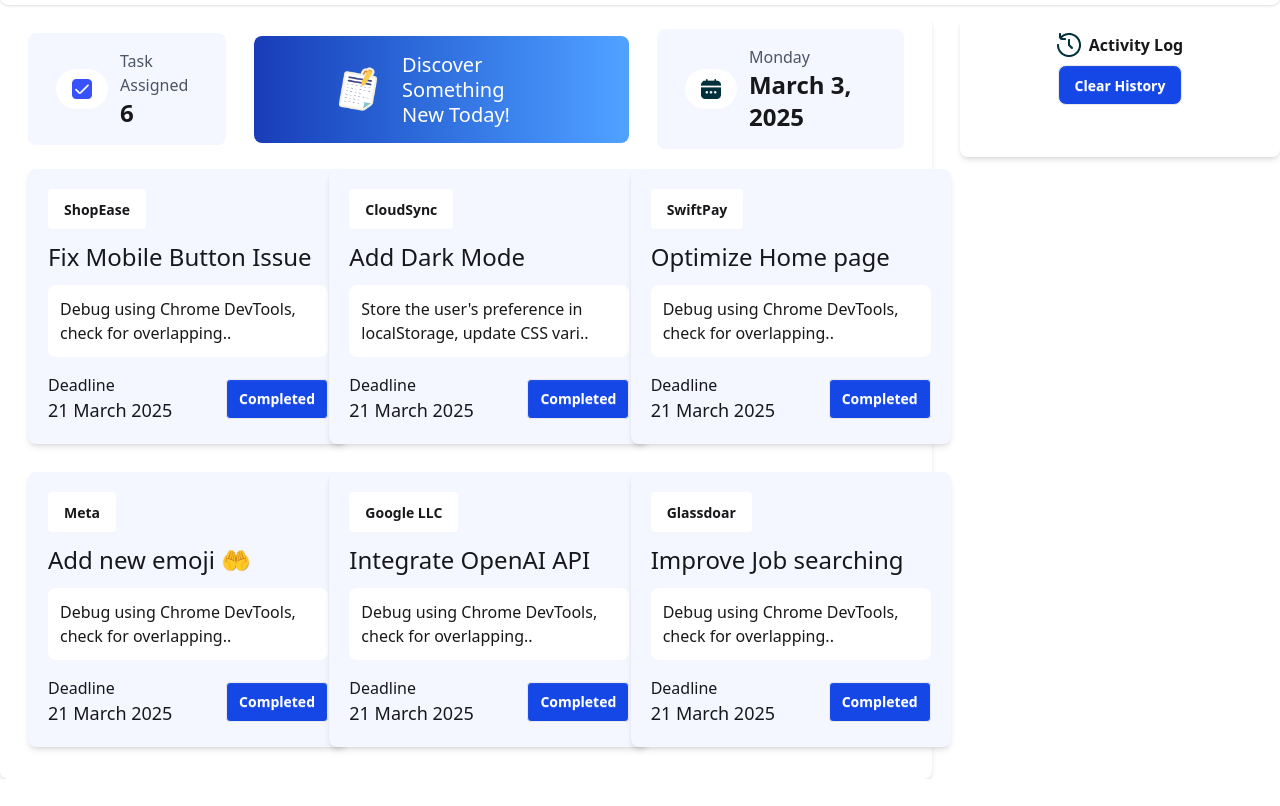
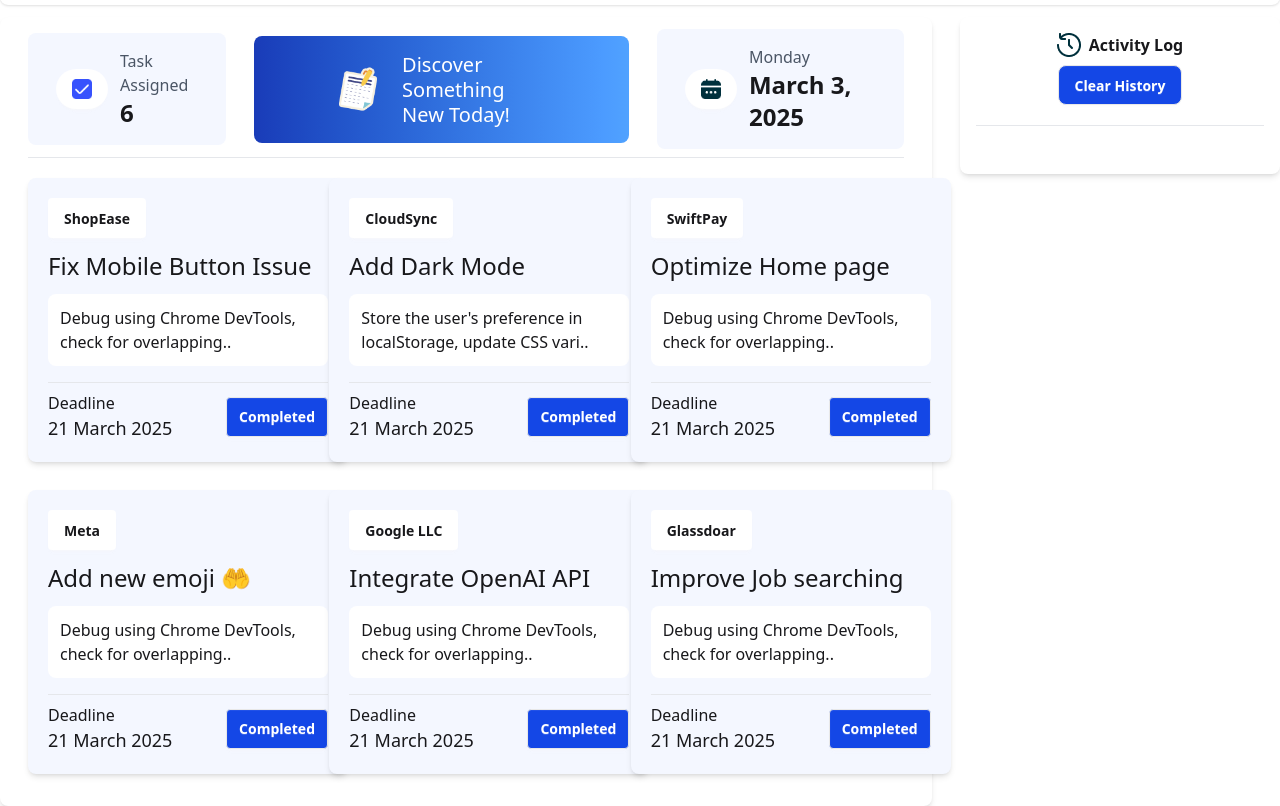
Before and after one commit to isratilma64/b-11-assignment-05, a plain HTML site: page index.html in a window 1280 px wide. Shown: the part 83-889 px from the top of the page. Before the commit the page ends 862 px from the top, so only its background shows below. Drawn offline with nearby package versions, Linux system fonts and the light colour scheme.

Commit message:
addfinal touch

```diff
--- a/index.html
+++ b/index.html
@@ -36,6 +36,7 @@
     </nav>
    </header>
   <!-- banner -->
+
    <section class="max-w-[1400px] mx-auto mt-3">
     <div class="flex justify-between items-stretch gap-7 w-full">
         <!-- Left Section -->
@@ -71,13 +72,16 @@
                     </div>
                 </div>
             </div>
+            <hr class="my-2 text-gray-200">
 
             <div class="grid grid-cols-3 my-5 gap-7">
                 <div class="bg-[#F4F7FF] shadow-md rounded-lg p-5 w-[320px] task-card">
                     <button class="btn bg-white border-none">ShopEase</button>
                     <h1 id="card-title" class="my-3 font-medium text-2xl">Fix Mobile Button Issue</h1>
                     <p class="overflow-hidden text-ellipsis mb-4 p-3 bg-white rounded-lg">Debug using Chrome DevTools, check for overlapping..</p>
+                    <hr class="my-2 text-gray-200">
                     <div class="flex justify-between items-center">
+
                         <div>
                             <p>Deadline</p>
                             <h3 class="font-medium text-[18px]">21 March 2025</h3>
@@ -89,6 +93,7 @@
                     <button class="btn bg-white border-none">CloudSync</button>
                     <h1 id="card-title" class="my-3 font-medium text-2xl">Add Dark Mode </h1>
                     <p class="overflow-hidden text-ellipsis mb-4 p-3 bg-white rounded-lg">Store the user's preference in localStorage, update CSS vari..</p>
+                    <hr class="my-2 text-gray-200">
                     <div class="flex justify-between items-center">
                         <div class="">
 
@@ -103,6 +108,7 @@
                     <button class="btn bg-white border-none">SwiftPay</button>
                     <h1 id="card-title" class="my-3 font-medium text-2xl">Optimize  Home page  </h1>
                     <p class="overflow-hidden text-ellipsis mb-4 p-3 bg-white rounded-lg">Debug using Chrome DevTools, check for overlapping..</p>
+                    <hr class="my-2 text-gray-200">
                     <div class="flex justify-between items-center">
                         <div class="">
 
@@ -117,6 +123,7 @@
                     <button class="btn bg-white border-none">Meta</button>
                     <h1 id="card-title" class="my-3 font-medium text-2xl">Add new emoji 🤲</h1>
                     <p class="overflow-hidden text-ellipsis mb-4 p-3 bg-white rounded-lg">Debug using Chrome DevTools, check for overlapping..</p>
+                    <hr class="my-2 text-gray-200">
                     <div class="flex justify-between items-center">
                         <div class="">
 
@@ -131,6 +138,7 @@
                     <button class="btn bg-white border-none">Google LLC</button>
                     <h1 id="card-title" class="my-3 font-medium text-2xl">Integrate OpenAI API </h1>
                     <p class="overflow-hidden text-ellipsis mb-4 p-3 bg-white rounded-lg">Debug using Chrome DevTools, check for overlapping..</p>
+                    <hr class="my-2 text-gray-200">
                     <div class="flex justify-between items-center">
                         <div class="">
 
@@ -145,6 +153,7 @@
                     <button class="btn bg-white border-none">Glassdoar</button>
                     <h1 id="card-title" class="my-3 font-medium text-2xl">Improve Job searching </h1>
                     <p class="overflow-hidden text-ellipsis mb-4 p-3 bg-white rounded-lg">Debug using Chrome DevTools, check for overlapping..</p>
+                    <hr class="my-2 text-gray-200">
                     <div class="flex justify-between items-center">
                         <div class="">
 
@@ -171,7 +180,7 @@
                 </div>
                 <button id="clear-history-btn" class="btn bg-blue-700 text-white rounded-lg px-4 py-2 mt-2">Clear History</button>
             </div>
-
+            <hr class="my-2 text-gray-200">
             <!-- history -->
             <div class="flex-1 overflow-y-auto p-3 ">
               <div id="activity-history"></div>
```
